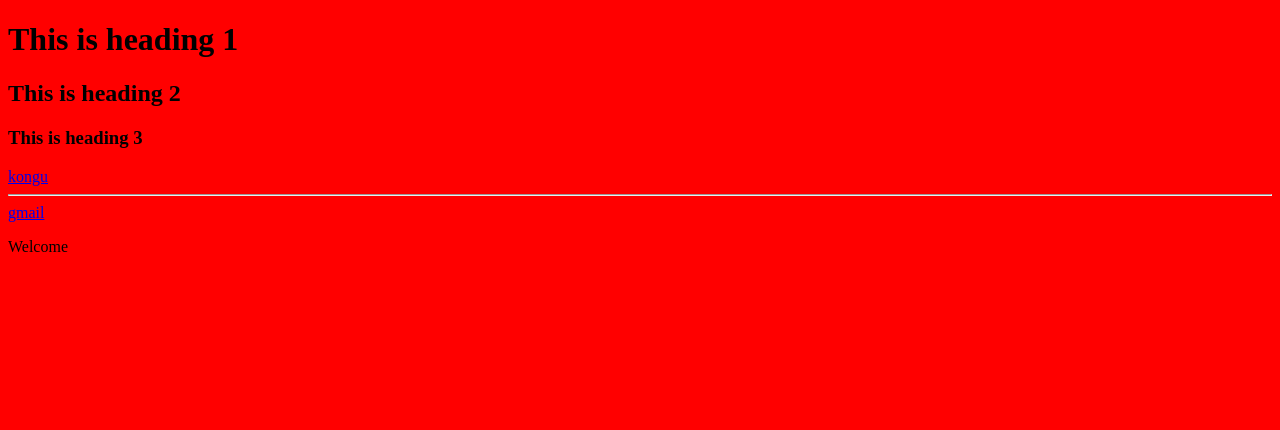
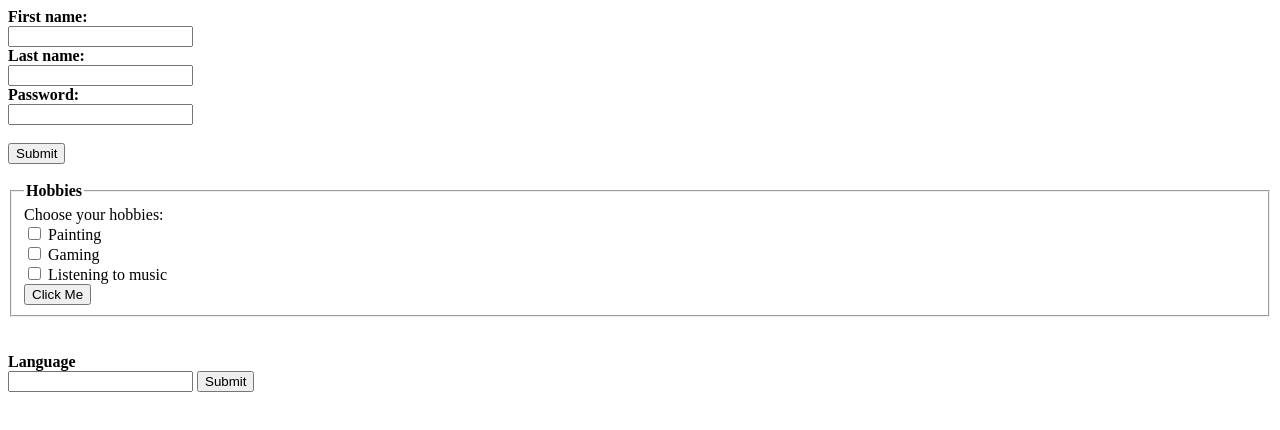
Before and after one commit to Bharathsbr/Ece-Web, a plain HTML site: page index.html in a window 1280 px wide. Drawn offline with Linux system fonts and the light colour scheme.

Commit message:
Update index.html

```diff
--- a/index.html
+++ b/index.html
@@ -1,20 +1,45 @@
-<!doctype html>
+<!Doctype html>
 <html>
 <head>
 <title>
-My first Page
+ Forms
 </title>
-<head>
-<body bgcolor="red">
-<h1>This is heading 1</h1>
-<h2>This is heading 2</h2>
-<h3>This is heading 3</h3>
-<a href="http://www.kongu.ac.in">kongu</a>
+</head>
+<body>
+<form action="">
+ <b>First name:</b><br>
+<input type="text" id="fname" name="fname"><br>
+<b>Last name:</b><br>
+<input type="text" id="lname" name="lname"><br>
+<b>Password:</b><br>
+<input type="password" id="pwd" name="pwd"><br><br>
+<input type="submit" value="Submit"><br><br>
+<form action="" method="post">
+<fieldset>
+<legend><b>Hobbies</b></legend>
+<label>Choose your hobbies:</label><br>
+<input type="checkbox" id="paint" name="paint" value="">
+ <label>Painting</label><br>
+<input type="checkbox" id="game" name="game" value="">
+ <label>Gaming</label><br>
+<input type="checkbox" id="music" name="music" value="">
+ <label>Listening to music</label><br>
+<input type="submit" value="Click Me">
+</fieldset>
+</form>
 <br>
-<hr>
-<a href="mailto:bharathsbr26@gmail.com">gmail</a>
-<p>
-Welcome
-</p>
+<br>
+<form action="">
+<b>Language</b><br>
+<input list="program" name="program">
+<datalist id="program">
+ <option value="C">
+ <option value="C++">
+ <option value="C#">
+ <option value="Java">
+ <option value="Python">
+</datalist>
+<input type="Submit">
+</form>
 </body>
 </html>
```
